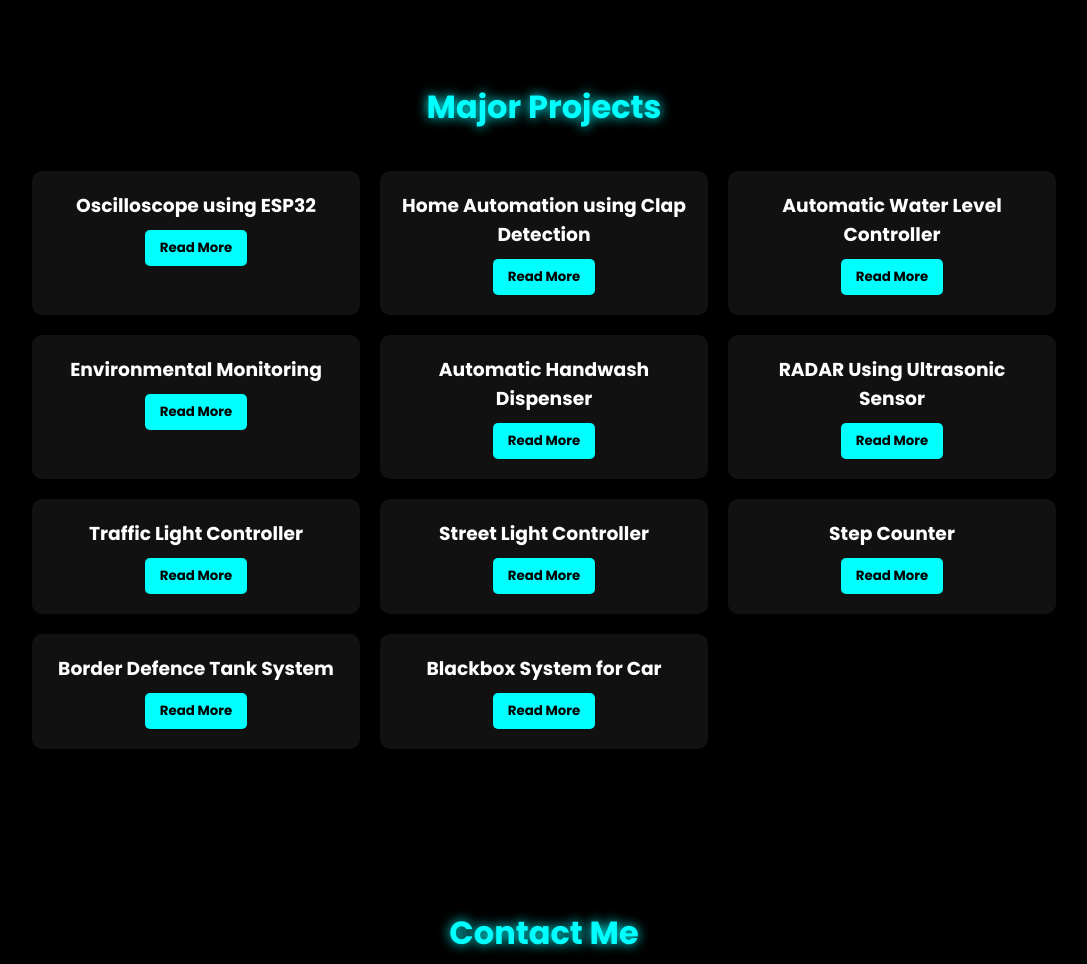
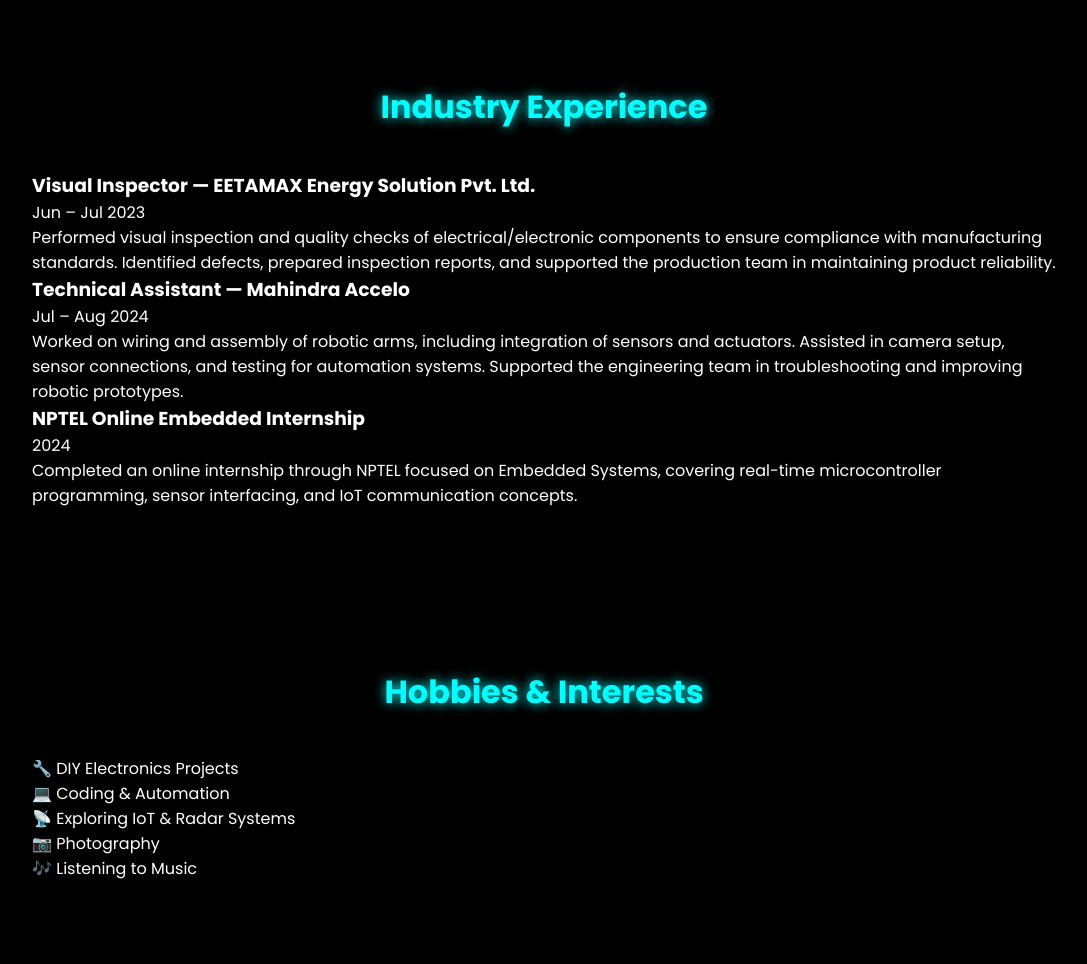
Before and after one commit to vivek-deshmukh-engg/vivek-portfolio.github.io, a plain HTML site: page index.html in a window 1280 px wide. Shown: the part 1450-2414 px from the top of the page, without its empty margins (96-1183 px from the left). Drawn offline with Linux system fonts and the light colour scheme.

Commit message:
Update index.html

```diff
--- a/index.html
+++ b/index.html
@@ -21,16 +21,17 @@
       <a href="#about">About</a>
       <a href="#skills">Skills</a>
       <a href="#achievements">Achievements</a>
+      <a href="#experience">Experience</a>
+      <a href="#hobbies">Hobbies</a>
       <a href="#projects">Projects</a>
       <a href="#contact">Contact</a>
-      <a href="https://raw.githubusercontent.com/vivek-deshmukh-engg/vivekdeshmukh.github.io/main/Vivek_Resume.pdf" download="Vivek_Deshmukh_Resume.pdf">
-  <i class="fa fa-file"></i> Resume
-</a>
-
+      <a href="https://raw.githubusercontent.com/vivek-deshmukh-engg/vivekdeshmukh.github.io/main/Vivek_Resume.pdf" download="Vivek_Deshmukh_Resume.pdf" class="resume-btn">
+        <i class="fa fa-file"></i> Resume
+      </a>
     </nav>
   </header>
 
-  <!-- Hero Section -->
+  <!-- About Section -->
   <section id="about" class="section hero">
     <h2>About Me</h2>
     <p>
@@ -41,7 +42,7 @@
     </p>
   </section>
 
-  <!-- Skills -->
+  <!-- Skills Section -->
   <section id="skills" class="section">
     <h2>Technical Skills</h2>
     <div class="skills-grid">
@@ -56,7 +57,7 @@
     </div>
   </section>
 
-  <!-- Achievements -->
+  <!-- Achievements Section -->
   <section id="achievements" class="section">
     <h2>Achievements</h2>
     <ul class="achievements-list">
@@ -66,7 +67,54 @@
     </ul>
   </section>
 
-  <!-- Projects -->
+  <!-- Industry Experience Section -->
+  <section id="experience" class="section">
+    <h2>Industry Experience</h2>
+    <div class="experience-container">
+      <div class="experience-item">
+        <h3>Visual Inspector — EETAMAX Energy Solution Pvt. Ltd.</h3>
+        <p class="date">Jun – Jul 2023</p>
+        <p>
+          Performed visual inspection and quality checks of electrical/electronic components to ensure
+          compliance with manufacturing standards. Identified defects, prepared inspection reports, and
+          supported the production team in maintaining product reliability.
+        </p>
+      </div>
+
+      <div class="experience-item">
+        <h3>Technical Assistant — Mahindra Accelo</h3>
+        <p class="date">Jul – Aug 2024</p>
+        <p>
+          Worked on wiring and assembly of robotic arms, including integration of sensors and actuators.
+          Assisted in camera setup, sensor connections, and testing for automation systems. Supported the
+          engineering team in troubleshooting and improving robotic prototypes.
+        </p>
+      </div>
+
+      <div class="experience-item">
+        <h3>NPTEL Online Embedded Internship</h3>
+        <p class="date">2024</p>
+        <p>
+          Completed an online internship through NPTEL focused on Embedded Systems, covering real-time
+          microcontroller programming, sensor interfacing, and IoT communication concepts.
+        </p>
+      </div>
+    </div>
+  </section>
+
+  <!-- Hobbies Section -->
+  <section id="hobbies" class="section">
+    <h2>Hobbies & Interests</h2>
+    <div class="hobbies-grid">
+      <div class="hobby">🔧 DIY Electronics Projects</div>
+      <div class="hobby">💻 Coding & Automation</div>
+      <div class="hobby">📡 Exploring IoT & Radar Systems</div>
+      <div class="hobby">📷 Photography</div>
+      <div class="hobby">🎶 Listening to Music</div>
+    </div>
+  </section>
+
+  <!-- Projects Section -->
   <section id="projects" class="section">
     <h2>Major Projects</h2>
     <div class="projects-grid">
@@ -84,17 +132,15 @@
     </div>
   </section>
 
-  <!-- Contact -->
+  <!-- Contact Section -->
   <section id="contact" class="section">
     <h2>Contact Me</h2>
-    <p>
-      I’m open to collaborations, research, and internship opportunities in <strong>Embedded, IoT, and VLSI domains</strong>.
-    </p>
+    <p>I’m open to collaborations, research, and internship opportunities in <strong>Embedded, IoT, and VLSI domains</strong>.</p>
     <ul>
       <li><strong>Email:</strong> <a href="mailto:vivekdeshmukh8055@gmail.com">vivekdeshmukh8055@gmail.com</a></li>
       <li><strong>GitHub:</strong> <a href="https://github.com/vivek-deshmukh-engg" target="_blank">vivek-deshmukh-engg</a></li>
       <li><strong>Location:</strong> Pune, Maharashtra, India</li>
-      <li><a href="Vivek_Resume.pdf" download><i class="fa fa-file"></i> Download Resume</a></li>
+      <li><a href="https://raw.githubusercontent.com/vivek-deshmukh-engg/vivekdeshmukh.github.io/main/Vivek_Resume.pdf" download="Vivek_Deshmukh_Resume.pdf"><i class="fa fa-file"></i> Download Resume</a></li>
     </ul>
     <form id="contactForm">
       <input type="text" name="name" placeholder="Your name" required>
@@ -104,14 +150,6 @@
     </form>
   </section>
 
-  <!-- Modal -->
-  <div id="proj-modal" class="modal" aria-hidden="true">
-    <div class="modal-content">
-      <button id="modal-close">&times;</button>
-      <div id="modal-content"></div>
-    </div>
-  </div>
-
   <!-- Footer -->
   <footer>
     <p>© 2025 Vivek Deshmukh | Designed with ⚡ passion & code</p>
```
